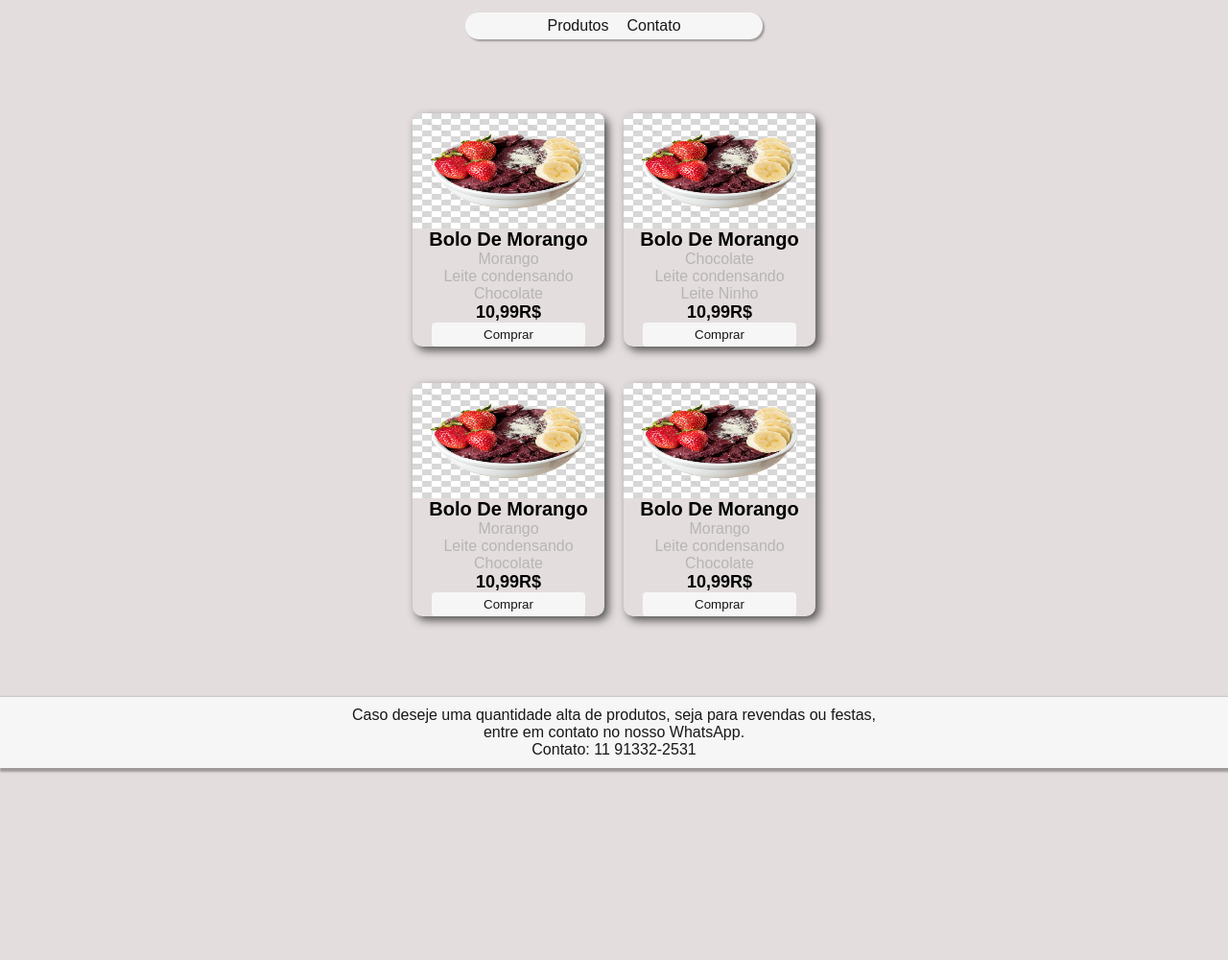
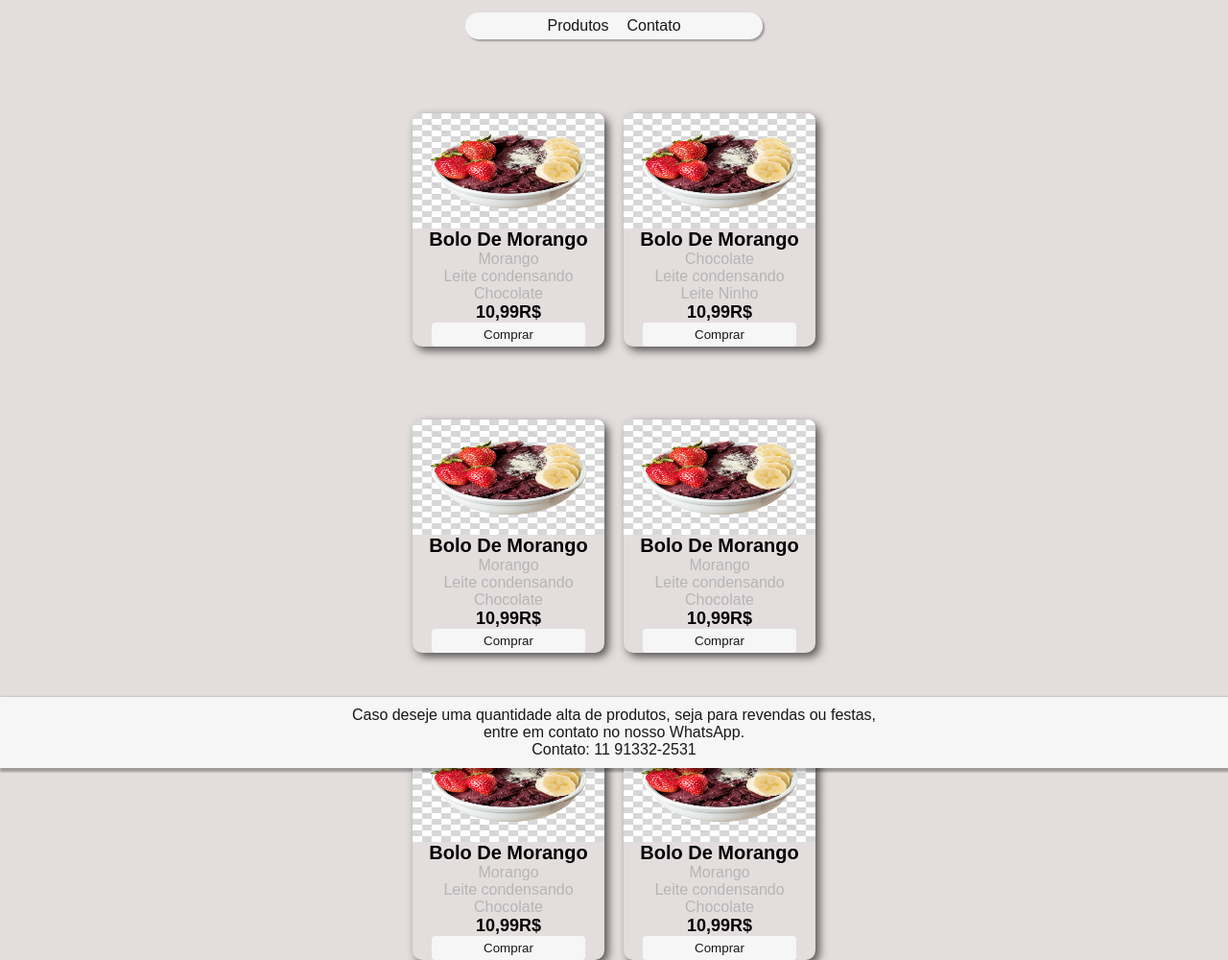
Before and after one commit to DougSpam/lojadoug, a plain HTML site: page index.html in a window 1280 px wide. Shown: the whole page at 96% size. Before the commit the page ends 800 px from the top, so only its background shows below. Drawn offline with Linux system fonts and the light colour scheme.

Commit message:
atualizacao

```diff
--- a/assets/styles/cards.css
+++ b/assets/styles/cards.css
@@ -69,7 +69,7 @@
     display: flex;
     justify-content: center;
     align-items: center;
-    margin-top: 3%
+    margin-top: 6%
 }
 .card2 {
     border-radius: 10px;
@@ -78,3 +78,20 @@
     border: none;
 
 }
+
+/* cards terciarios */
+
+.container3 {
+    gap: 20px;
+    display: flex;
+    justify-content: center;
+    align-items: center;
+    margin-top: 6%
+}
+.card3 {
+    border-radius: 10px;
+    box-shadow: 4px 4px 10px rgb(80, 79, 79);
+    width: 200px;
+    border: none;
+
+}
--- a/index.html
+++ b/index.html
@@ -73,6 +73,31 @@
             </div>
         </div>
 
+        <div class="container3">
+
+            <div class="card3">
+                <div class="conteudoImg">
+                    <img class="img-card" src="assets/img/teste.jpg" alt="Bolo de morango">
+                </div>
+                <h1 class="tituto-card">Bolo De Morango</h1>
+                <p class="ingredientes-card">Morango <br> Leite condensando <br>Chocolate</p>
+                <h2 class="preco-card">10,99R$</h2>
+                <button class="comprar-card">Comprar</button>
+                </div>
+
+                <div class="card3">
+                    <div class="conteudoImg">
+                        <img class="img-card" src="assets/img/teste.jpg" alt="Bolo de morango">
+                    </div>
+                    <h1 class="tituto-card">Bolo De Morango</h1>
+                    <p class="ingredientes-card">Morango <br> Leite condensando <br>Chocolate</p>
+                    <h2 class="preco-card">10,99R$</h2>
+                    <button class="comprar-card">Comprar</button>
+                </div>
+
+
+        </div>
+
     </main>
 
     <footer>
```
